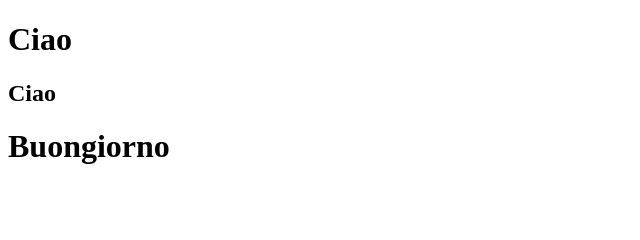
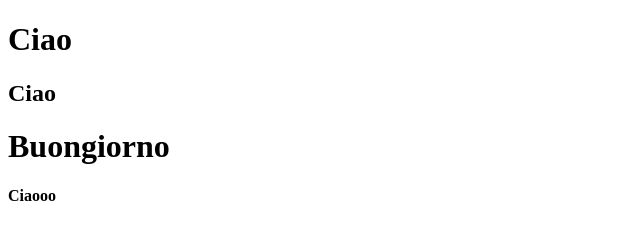
Before and after one commit to MarcoVacchi/prova, a plain HTML site: page index.html in a window 1280 px wide. Shown: the full height of the page, 0-640 px from the left. Drawn offline with Linux system fonts and the light colour scheme.

Commit message:
feat: added ciao

```diff
--- a/index.html
+++ b/index.html
@@ -11,6 +11,7 @@
     <h1>Ciao</h1>
     <h2>Ciao</h2>
     <h1>Buongiorno</h1>
+    <h4>Ciaooo</h4>
 </body>
 
 </html>
```
